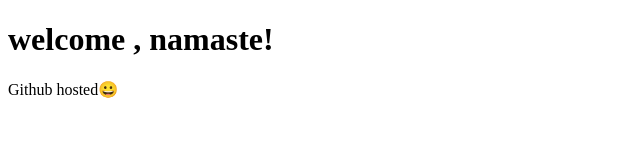
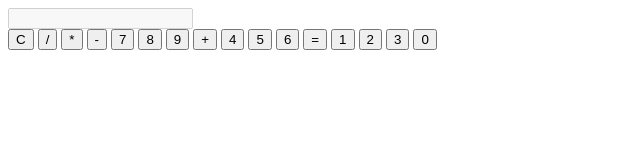
Before and after one commit to Kamaleshvelu/my-cloud-webpage, a plain HTML site: page index.html in a window 1280 px wide. Shown: the whole page, without its empty margins (0-640 px from the left). Drawn offline with Linux system fonts and the light colour scheme.

Commit message:
Update index.html

```diff
--- a/index.html
+++ b/index.html
@@ -1,16 +1,34 @@
 <!DOCTYPE html>
-<html>
-  <head>
-    <title>
-      my cloud
-    </title>
-  </head>
-  <body>
-    <h1>
-      welcome , namaste!
-    </h1>
-    <p>
-      Github hosted😀
-    </p>
-  </body>
+<html lang="en">
+<head>
+    <meta charset="UTF-8">
+    <meta name="viewport" content="width=device-width, initial-scale=1.0">
+    <title>Calculator</title>
+    <link rel="stylesheet" href="styles.css">
+</head>
+<body>
+    <div class="calculator">
+        <input type="text" id="display" disabled />
+        <div class="buttons">
+            <button onclick="clearDisplay()">C</button>
+            <button onclick="appendToDisplay('/')">/</button>
+            <button onclick="appendToDisplay('*')">*</button>
+            <button onclick="appendToDisplay('-')">-</button>
+            <button onclick="appendToDisplay('7')">7</button>
+            <button onclick="appendToDisplay('8')">8</button>
+            <button onclick="appendToDisplay('9')">9</button>
+            <button onclick="appendToDisplay('+')">+</button>
+            <button onclick="appendToDisplay('4')">4</button>
+            <button onclick="appendToDisplay('5')">5</button>
+            <button onclick="appendToDisplay('6')">6</button>
+            <button onclick="calculateResult()" class="equal">=</button>
+            <button onclick="appendToDisplay('1')">1</button>
+            <button onclick="appendToDisplay('2')">2</button>
+            <button onclick="appendToDisplay('3')">3</button>
+            <button onclick="appendToDisplay('0')">0</button>
+        </div>
+    </div>
+
+    <script src="script.js"></script>
+</body>
 </html>
```
